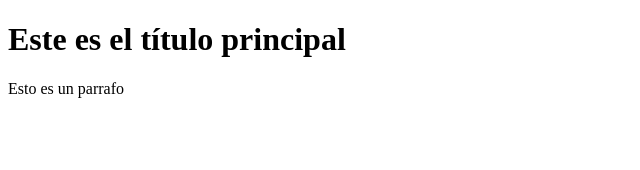
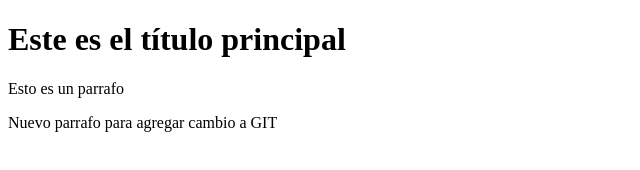
Before and after one commit to dxabier/proyectoPrework, a plain HTML site: page index.html in a window 1280 px wide. Shown: the whole page, without its empty margins (0-640 px from the left). Drawn offline with Linux system fonts and the light colour scheme.

Commit message:
cambio para ver en GIT

```diff
--- a/index.html
+++ b/index.html
@@ -9,5 +9,6 @@
 <body>
     <h1>Este es el título principal</h1>
     <p>Esto es un parrafo</p>
+    <p>Nuevo parrafo para agregar cambio a GIT</p>
 </body>
 </html>
```
